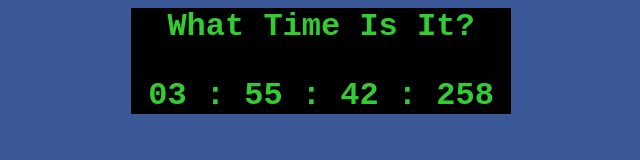
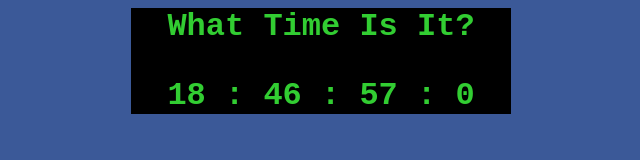
Before and after one commit to Kassim95/Clock, a plain HTML site: page index.html in a window 1280 px wide. Shown: the whole page, without its empty margins (319-959 px from the left). Drawn offline with Linux system fonts and the light colour scheme.

Commit message:
adding js to update time in real time

```diff
--- a/css/style.css
+++ b/css/style.css
@@ -8,6 +8,7 @@ body {
 	margin: 0 auto;
 	text-align: center;
 	width: 30%;
+	min-width: 350px;
 	font-family: "Courier New", Courier;
 }
 
--- a/index.html
+++ b/index.html
@@ -10,10 +10,10 @@
 		<h1>What Time Is It?</h1>
 		<div>
 			<h3>
-				<span>03</span> :
-				<span>55</span> :
-				<span>42</span> :
-				<span>258</span>
+				<span id="hr">03</span> :
+				<span id="min">55</span> :
+				<span id="sec">42</span> :
+				<span id="ms">258</span>
 			</h3>
 		</div>
 	</div>
--- a/js/script.js
+++ b/js/script.js
@@ -1,3 +1,18 @@
 $(document).ready(function(){
 
+	var nextTick = setInterval(function(){
+
+		var time = new Date();
+		var hr = time.getHours();
+		var min = time.getMinutes();
+		var sec = time.getSeconds();
+		var ms = time.getMilliseconds();
+
+		$('#hr').text(hr);
+		$('#min').text(min);
+		$('#sec').text(sec);
+		$('#ms').text(ms);
+
+	}, 1);
+
 });
```
